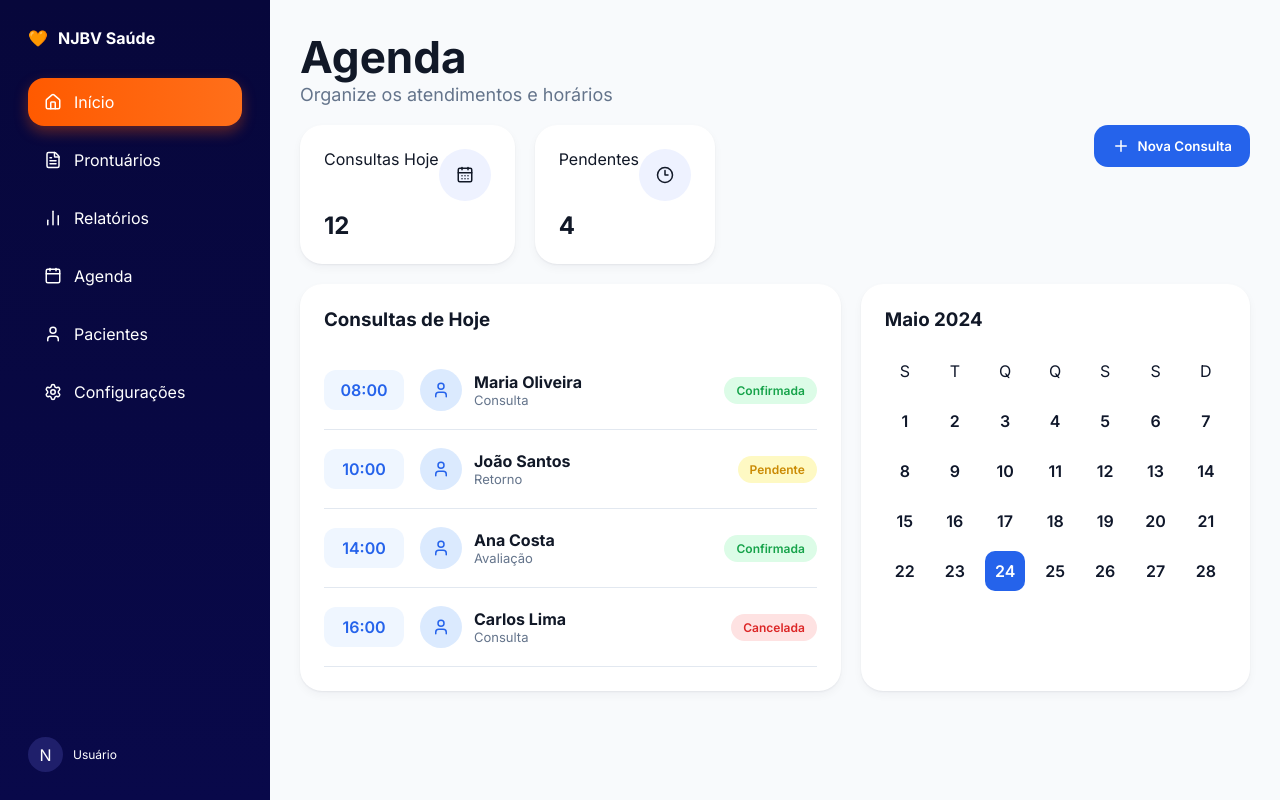
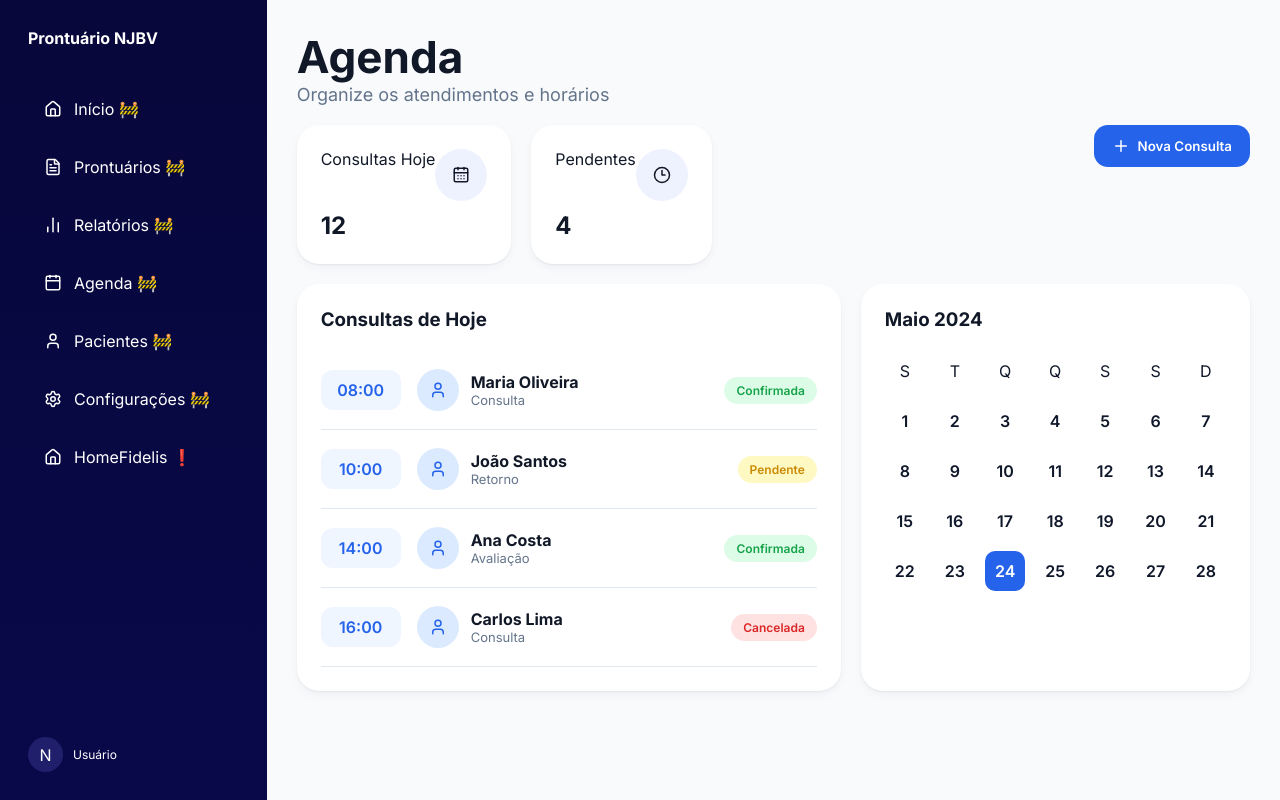
Before and after one commit to ythmxz/prontuario-extensionista, a Next.js app in the folder apps/web/: page /agenda in a window 1280 px wide. Built offline with nearby package versions, Linux system fonts and the light colour scheme; no server answers.

Commit message:
refactor(web): melhorando a sidebar, refatorando algumas coisas

```diff
--- a/apps/web/app/common.tsx
+++ b/apps/web/app/common.tsx
@@ -7,3 +7,10 @@ export function isLoggedIn(): boolean {
   // TODO: verificar se o login é inválido
   return true;
 }
+
+export function getWithAuth(url: string): Promise<Response> {
+  const token = localStorage.getItem("token");
+  // TODO: verificar se tem o token mesmo
+  const headers = { Authorization: `Bearer ${token}` };
+  return fetch(url, { headers });
+}
--- a/apps/web/app/dashboard/dashboard.module.css
+++ b/apps/web/app/dashboard/dashboard.module.css
@@ -4,15 +4,25 @@
   background: #f8fafc;
 }
 
+.main-area {
+  left: 200pt;
+}
+
 /* SIDEBAR */
 .sidebar {
-  width: 270px;
+  width: 200pt;
   background: linear-gradient(180deg, #07073b, #09094a);
   color: white;
   padding: 28px;
   display: flex;
   flex-direction: column;
   justify-content: space-between;
+
+  top: 0;
+  left: 0;
+  position: fixed;
+  overflow-x: hidden;
+  height: 100%;
 }
 
 .logo {
@@ -23,7 +33,7 @@
 }
 
 .menu {
-  margin-top: 30px;
+  margin-top: 27.5pt;
   list-style: none;
 }
 
@@ -68,6 +78,7 @@
 .main {
   flex: 1;
   padding: 30px;
+  margin-left: 200pt;
 }
 
 /* HEADER */
--- a/apps/web/app/dashboard/page.tsx
+++ b/apps/web/app/dashboard/page.tsx
@@ -35,8 +35,7 @@ export default function Dashboard() {
   return (
     <ProtectedArea>
       <div className={styles.container}>
-        <Sidebar />
-
+        <Sidebar/>
         <main className={styles.main}>
 
           <div className={styles.header}>
--- a/apps/web/app/home/page.tsx
+++ b/apps/web/app/home/page.tsx
@@ -1,7 +1,6 @@
 import Link from "next/link";
 
 const paginas = [
-  { nome: "Dashboard", rota: "/dashboard" },
   { nome: "Login", rota: "/login" },
   { nome: "Cadastro", rota: "/cadastro" },
   { nome: "Pacientes", rota: "/pacientes" },
@@ -44,7 +43,7 @@ export default function HomeFidelis() {
           color: "#666",
         }}
       >
-        Acesso às páginas do sistema.
+        Acesso às páginas do sistema (TODO: tirar essa página quando terminar de arrumar todas)
       </p>
 
       <div
--- a/apps/web/components/Sidebar.tsx
+++ b/apps/web/components/Sidebar.tsx
@@ -1,8 +1,7 @@
 "use client";
 
-import { useEffect, useState } from "react";
+import { useEffect, useState, ReactNode } from "react";
 import Link from "next/link";
-import styles from "../app/dashboard/dashboard.module.css";
 import {
   Home,
   FileText,
@@ -11,15 +10,13 @@ import {
   User,
   Settings,
 } from "lucide-react";
-import { API_URL } from "../app/common";
 
-function getWithAuth(url: string): Promise<Response> {
-  const token = localStorage.getItem("token");
-  // TODO: verificar se tem o token mesmo
-  const headers = { Authorization: `Bearer ${token}` };
-  return fetch(url, { headers });
-}
+import styles from "@/app/dashboard/dashboard.module.css"; // TODO: não devia ser da dashboard. Mover para outro lugar...
+import { API_URL, getWithAuth } from "@/app/common";
 
+/**
+ * Barra de navegação
+ */
 export default function Sidebar() {
   const [userName, setUserName] = useState<string>("");
 
@@ -43,58 +40,42 @@ export default function Sidebar() {
     loadData();
   }, []);
 
+  type Item = {
+    title: string,
+    icon: ReactNode,
+    href: string,
+  };
+
+  // TODO: usar "className={styles.active}" na rota atual
+
+  const items: Item[] = [
+    { title: "Início 🚧", icon: (<Home size={18}/>), href: "/dashboard" },
+    { title: "Prontuários 🚧", icon: (<FileText size={18}/>), href: "/prontuarios" },
+    { title: "Relatórios 🚧", icon: (<BarChart2 size={18}/>), href: "/relatorios" },
+    { title: "Agenda 🚧", icon: (<Calendar size={18}/>), href: "/agenda" },
+    { title: "Pacientes 🚧", icon: (<User size={18}/>), href: "/pacientes" },
+    { title: "Configurações 🚧", icon: (<Settings size={18}/>), href: "/configuracoes" },
+
+    // rotas experimentais / de teste
+    { title: "HomeFidelis ❗", icon: (<Home size={18}/>), href: "/home" },
+  ];
+
   return (
     <aside className={styles.sidebar}>
-
       <div>
         <div className={styles.logo}>
-          <span>🧡</span>
-          <span>NJBV Saúde</span>
+          <span>Prontuário NJBV</span>
         </div>
 
         <ul className={styles.menu}>
-
-          <li className={styles.active}>
-            <Link href="/dashboard">
-              <Home size={18} />
-              Início
+          {items.map(i => (
+            <Link href={i.href} key={i.title}>
+              <li>
+                  {i.icon}
+                  {i.title}
+              </li>
             </Link>
-          </li>
-
-          <li>
-            <Link href="/prontuarios">
-              <FileText size={18} />
-              Prontuários
-            </Link>
-          </li>
-
-          <li>
-            <Link href="/relatorios">
-              <BarChart2 size={18} />
-              Relatórios
-            </Link>
-          </li>
-
-          <li>
-            <Link href="/agenda">
-              <Calendar size={18} />
-              Agenda
-            </Link>
-          </li>
-
-          <li>
-            <Link href="/pacientes">
-              <User size={18} />
-              Pacientes
-            </Link>
-          </li>
-
-          <li>
-            <Link href="/configuracoes">
-              <Settings size={18} />
-              Configurações
-            </Link>
-          </li>
+          ))}
 
         </ul>
       </div>
```
